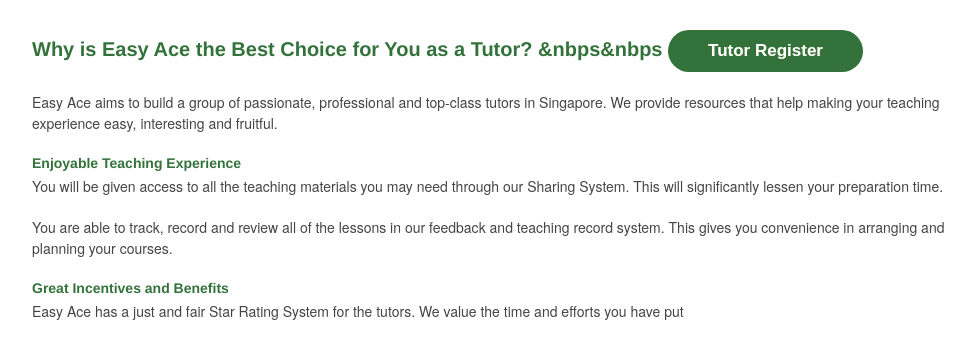
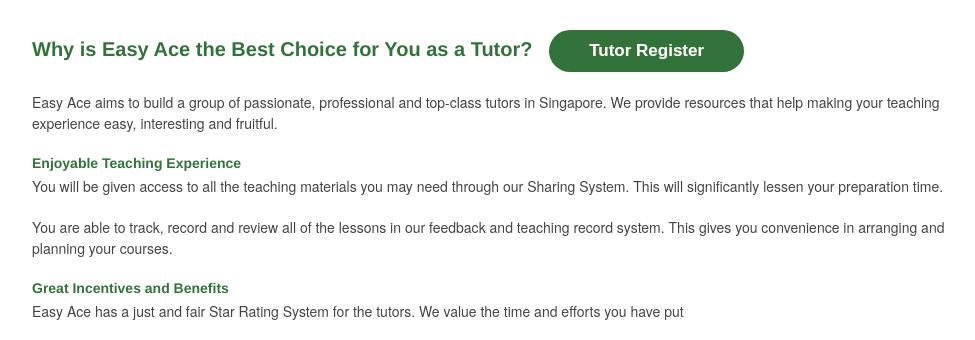
Before and after one commit to luckyxkw/EasyAceFormal, a Django app: page /faq/ in a window 1280 px wide. Shown: the part 201-541 px from the top of the page, without its empty margins (128-1103 px from the left). Run offline with Django 3.2, Linux system fonts and the light colour scheme; some libraries are stand-ins or nearby versions.

Commit message:
fix format issue

```diff
--- a/Tutor/templates/faq.html
+++ b/Tutor/templates/faq.html
@@ -116,7 +116,7 @@
     <div class="container">
 
         <h2> Why is Easy Ace the Best Choice for You as a Tutor?
-        &nbps&nbps
+        &nbsp
         <a class="myButton" id= "tutreg">Tutor Register</a>
         <script>
             document.getElementById("tutreg").addEventListener("click", yourFunction)
```
Also changed, not shown: 1 other file.
